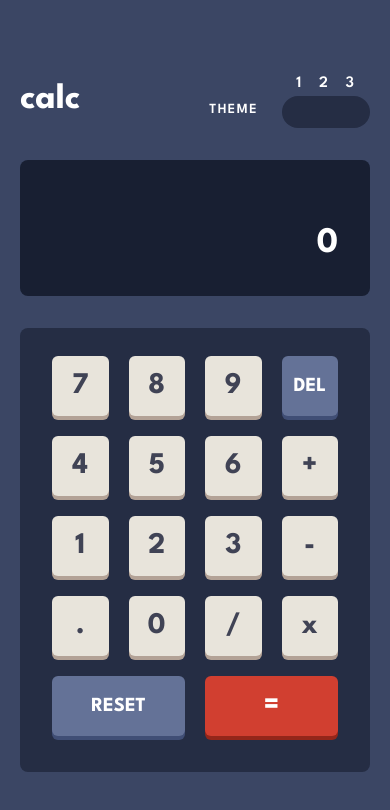
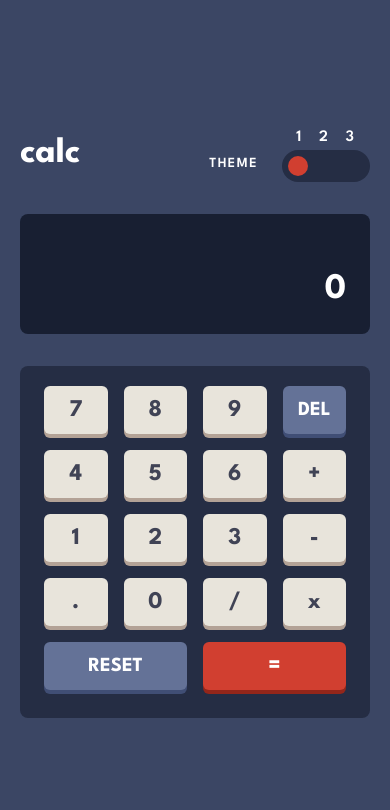
Before and after one commit to FlorianJourde/Frontend-Mentor-21-Calculator-app, a React (Vite) app: page / in a window 390 px wide. Shown: the top 810 px of the page. Built offline with nearby package versions, Linux system fonts and the light colour scheme.

Commit message:
Finish challenge

```diff
--- /dev/null
+++ b/src/Calculator.css
@@ -0,0 +1,177 @@
+.calculator .keyboard
+{
+  display: grid;
+  grid-template-columns: repeat(4, minmax(0, 1fr));
+  grid-template-areas:
+    "seven eight nine del"
+    "four five six plus"
+    "one two three minus"
+    "dot zero divide multiply"
+    "reset reset equal equal";
+  gap: 1.25rem;
+
+  @media (max-width: 767px)
+  {
+    gap: 1rem;
+  }
+}
+
+.calculator .keyboard button[value='0']
+{
+  grid-area: zero;
+}
+
+.calculator .keyboard button[value='1']
+{
+  grid-area: one;
+}
+
+.calculator .keyboard button[value='2']
+{
+  grid-area: two;
+}
+
+.calculator .keyboard button[value='3']
+{
+  grid-area: three;
+}
+
+.calculator .keyboard button[value='4']
+{
+  grid-area: four;
+}
+
+.calculator .keyboard button[value='5']
+{
+  grid-area: five;
+}
+
+.calculator .keyboard button[value='6']
+{
+  grid-area: six;
+}
+
+.calculator .keyboard button[value='7']
+{
+  grid-area: seven;
+}
+
+.calculator .keyboard button[value='8']
+{
+  grid-area: eight;
+}
+
+.calculator .keyboard button[value='9']
+{
+  grid-area: nine;
+}
+
+.calculator .keyboard button[value='Del']
+{
+  grid-area: del;
+}
+
+.calculator .keyboard button[value='Reset']
+{
+  grid-area: reset;
+}
+
+.calculator .keyboard button[value='-']
+{
+  grid-area: minus;
+}
+
+.calculator .keyboard button[value='x']
+{
+  grid-area: multiply;
+}
+
+.calculator .keyboard button[value='+']
+{
+  grid-area: plus;
+}
+
+.calculator .keyboard button[value='.']
+{
+  grid-area: dot;
+}
+
+.calculator .keyboard button[value='/']
+{
+  grid-area: divide;
+}
+
+.calculator .keyboard button[value='=']
+{
+  grid-area: equal;
+}
+
+.switches
+{
+  @apply bg-[#252d44];
+}
+
+.display
+{
+  @apply bg-[#181f32] text-white transition-colors;
+}
+
+.keyboard
+{
+  @apply bg-[#252d44] transition-colors;
+}
+
+.btn
+{
+  @apply rounded-md flex justify-center items-center bg-[#e8e4db] text-[#404355] text-2xl md:text-3xl font-bold p-2 md:p-3 shadow-[0_4px_0px_0px_#b3a296] -translate-y-1 transition-all
+}
+
+.btn:hover
+{
+  @apply bg-[#c9c1ac]
+}
+
+.btn.clicked
+{
+  @apply translate-y-0 shadow-[0_0px_0px_0px_#b3a296]
+}
+
+.btn-secondary
+{
+  @apply bg-[#647297] uppercase text-white shadow-[0_4px_0px_0px_#404e75] text-xl
+}
+
+.btn-secondary:hover
+{
+  @apply bg-[#53638e]
+}
+
+.btn-secondary.clicked
+{
+  @apply shadow-[0_0px_0px_0px_#404e75]
+}
+
+.btn-tertiary
+{
+  @apply bg-[#d13f30] uppercase text-white shadow-[0_4px_0px_0px_#94261a]
+}
+
+.btn-tertiary:hover
+{
+  @apply bg-[#b13427]
+}
+
+.btn-tertiary.clicked
+{
+  @apply shadow-[0_0px_0px_0px_#94261a]
+}
+
+input[type="radio"]
+{
+  @apply appearance-none w-5 rounded-full aspect-square transition-colors duration-200
+}
+
+input[type="radio"]:checked
+{
+  @apply bg-[#d13f30]
+}
--- a/src/Calculator.tsx
+++ b/src/Calculator.tsx
@@ -1,5 +1,6 @@
-import { useEffect, useState } from 'react'
+import { useState } from 'react'
 import ThemeSwitcher from './ThemeSwitcher';
+import './Calculator.css'
 
 export default function Calculator() {
   const [total, setTotal] = useState<number>(0);
@@ -7,10 +8,6 @@ export default function Calculator() {
   const [typing, setTyping] = useState<string>('0');
   const [showResult, setShowResult] = useState<boolean>(false)
   const keys = ['0', '1', '2', '3', '4', '5', '6', '7', '8', '9']
-
-  // useEffect(() => { console.log(total); }, [total]);
-  // useEffect(() => { console.log(operator); }, [operator]);
-  // useEffect(() => { console.log(typing); }, [typing]);
 
   function reset() {
     setTyping('0');
@@ -92,29 +89,27 @@ export default function Calculator() {
     <div className="wrapper">
       <div className='calculator w-full flex flex-col gap-8'>
 
-        <ThemeSwitcher/>
+        <ThemeSwitcher />
 
-        <div className={'display flex flex-col text-right p-8 rounded-lg justify-end bg-[#181f32] text-white font-bold' + ' ' + (showResult === true && 'flex-col-reverse')}>
+        <div className={'display flex flex-col text-right p-6 md:p-8 rounded-lg justify-end font-bold' + ' ' + (showResult === true && 'flex-col-reverse')}>
           <h3 className={(total === 0 ? 'opacity-0' : '') + ' ' + (showResult === true ? 'text-4xl' : 'text-2xl')}>{total} {operator}</h3>
           <h2 className={(showResult === true ? 'text-2xl opacity-0' : 'text-4xl')}>{typing}</h2>
         </div>
 
-        {/* <div className="keyboard bg-[#252d44] p-8 rounded-lg grid grid-cols-4 gap-5"> */}
-
-        <div className="keyboard bg-[#252d44] p-8 rounded-lg">
+        <div className="keyboard p-6 md:p-8 rounded-lg">
 
           {keys.map((key) => (
             <button key={key} value={key} onClick={handleClick} data-type="numeric" className="btn">{key}</button>
           ))}
 
-          <button value="Del" onClick={handleClick} data-type="function" className="btn btn-blue">Del</button>
+          <button value="Del" onClick={handleClick} data-type="function" className="btn btn-secondary">Del</button>
           <button value="+" onClick={handleClick} data-type="operator" className="btn">+</button>
           <button value="-" onClick={handleClick} data-type="operator" className="btn">-</button>
           <button value="." onClick={handleClick} data-type="numeric" className="btn">.</button>
           <button value="/" onClick={handleClick} data-type="operator" className="btn">/</button>
           <button value="x" onClick={handleClick} data-type="operator" className="btn">x</button>
-          <button value="Reset" onClick={handleClick} data-type="function" className="btn btn-blue">Reset</button>
-          <button value="=" onClick={handleClick} data-type="function" className="btn btn-red">=</button>
+          <button value="Reset" onClick={handleClick} data-type="function" className="btn btn-secondary">Reset</button>
+          <button value="=" onClick={handleClick} data-type="function" className="btn btn-tertiary">=</button>
         </div>
       </div>
     </div>
--- /dev/null
+++ b/src/ThemeSwitcher.css
@@ -0,0 +1,140 @@
+body.retro
+{
+    @apply bg-[#e6e6e6] text-[#383730];
+
+    .switches
+    {
+        @apply bg-[#d3cdcd];
+    }
+
+    .display
+    {
+        @apply bg-[#eeeeee] text-[#383730]
+    }
+
+    .keyboard
+    {
+        @apply bg-[#d3cdcd]
+    }
+
+    .btn
+    {
+        @apply bg-[#e5e4e0] text-[#383730] shadow-[0_4px_0px_0px_#9f9e9b];
+    }
+
+    .btn:hover
+    {
+        @apply bg-[#dfdbd1]
+    }
+
+    .btn.clicked
+    {
+        @apply shadow-[0_0px_0px_0px_#9f9e9b]
+    }
+
+    .btn-secondary
+    {
+        @apply bg-[#3a8186] text-[#ffffff] shadow-[0_4px_0px_0px_#245558];
+    }
+
+    .btn-secondary:hover
+    {
+        @apply bg-[#317277]
+    }
+
+    .btn-secondary.clicked
+    {
+        @apply shadow-[0_0px_0px_0px_#245558]
+    }
+
+    .btn-tertiary
+    {
+        @apply bg-[#c85401] text-[#ffffff] shadow-[0_4px_0px_0px_#903e03];
+    }
+
+    .btn-tertiary:hover
+    {
+        @apply bg-[#b64d02]
+    }
+
+    .btn-tertiary.clicked
+    {
+        @apply shadow-[0_0px_0px_0px_#903e03]
+    }
+
+    input[type="radio"]:checked
+    {
+        @apply bg-[#c85401]
+    }
+}
+
+body.synthwave
+{
+    @apply bg-[#17062a] text-[#f7e337];
+
+    .switches
+    {
+        @apply bg-[#1e0836];
+    }
+
+    .display
+    {
+        @apply bg-[#1e0836] text-[#f7e337]
+    }
+
+    .keyboard
+    {
+        @apply bg-[#1e0836]
+    }
+
+    .btn
+    {
+        @apply bg-[#321d48] text-[#f7e337] shadow-[0_4px_0px_0px_#871d9e];
+    }
+
+    .btn:hover
+    {
+        @apply bg-[#41275c]
+    }
+
+    .btn.clicked
+    {
+        @apply shadow-[0_0px_0px_0px_#871d9e]
+    }
+
+    .btn-secondary
+    {
+        @apply bg-[#58077a] text-[#ffffff] shadow-[0_4px_0px_0px_#ba18f5];
+    }
+
+    .btn-secondary:hover
+    {
+        @apply bg-[#450161]
+    }
+
+    .btn-secondary.clicked
+    {
+        @apply shadow-[0_0px_0px_0px_#ba18f5]
+    }
+
+    .btn-tertiary
+    {
+        @apply bg-[#00decf] text-[#084b51] shadow-[0_4px_0px_0px_#6dfaf1];
+    }
+
+    .btn-tertiary:hover
+    {
+        @apply bg-[#00c4b7]
+    }
+
+    .btn-tertiary.clicked
+    {
+        @apply shadow-[0_0px_0px_0px_#6dfaf1]
+    }
+
+
+    input[type="radio"]:checked
+    {
+        @apply bg-[#00decf]
+    }
+}
--- a/src/ThemeSwitcher.tsx
+++ b/src/ThemeSwitcher.tsx
@@ -1,42 +1,36 @@
-import React, { ChangeEventHandler, useState } from 'react'
+import './ThemeSwitcher.css'
 
 export default function ThemeSwitcher() {
-  const [theme, setTheme] = useState<string>('classic')
 
   const onChange = (e: any) => {
-    const { name } = e.target;
-    // console.log(e);
     const clickedRadioButton = e.currentTarget;
     const theme = clickedRadioButton.id;
-    console.log(clickedRadioButton);
-    console.log(theme);
-    // console.log(name);
+    const body = document.body;
 
+    body.className = "";
+    body.classList.add(theme)
   }
 
   return (
     <div className="header flex gap-5 justify-between items-center">
-      <h2 className="logo text-4xl font-bold text-white">calc</h2>
+      <h2 className="logo text-4xl font-bold">calc</h2>
       <div className="flex gap-6 items-end">
-        <p className='uppercase text-sm text-white font-semibold tracking-widest mb-2'>Theme</p>
+        <p className='uppercase text-sm font-semibold tracking-widest mb-2'>Theme</p>
         <div className="theme-selection">
-          <ul className='themes flex gap-4 text-white font-semibold tracking-widest justify-center'>
+          <ul className='themes flex gap-4 font-semibold tracking-widest justify-center'>
             <li>1</li>
             <li>2</li>
             <li>3</li>
           </ul>
-          <ul className='switches flex gap-2 [&>li>input]:cursor-pointer [&>li]:flex bg-[#252d44] p-1.5 rounded-3xl'>
+          <ul className='switches flex gap-2 [&>li>input]:cursor-pointer [&>li]:flex p-1.5 rounded-3xl'>
             <li>
-              <input type="radio" id="classic-theme" name="theme-switcher" onChange={onChange} />
-              {/* <label htmlFor="classic-theme">Classic</label> */}
+              <input type="radio" id="classic" name="theme-switcher" onChange={onChange} defaultChecked />
             </li>
             <li>
-              <input type="radio" id="synthwave-theme" name="theme-switcher" onChange={onChange} />
-              {/* <label htmlFor="synthwave-theme">Synthwave</label> */}
+              <input type="radio" id="retro" name="theme-switcher" onChange={onChange} />
             </li>
             <li>
-              <input type="radio" id="retro-theme" name="theme-switcher" onChange={onChange} />
-              {/* <label htmlFor="retro-theme">Retro</label> */}
+              <input type="radio" id="synthwave" name="theme-switcher" onChange={onChange} />
             </li>
           </ul>
         </div>
--- a/src/index.css
+++ b/src/index.css
@@ -25,6 +25,8 @@ html
 body
 {
   background-color: #3b4664;
+  color: white;
+  @apply transition-colors duration-200;
 }
 
 input,
@@ -40,7 +42,6 @@ select
   width: 100%;
   padding-left: 20px;
   padding-right: 20px;
-  max-width: 600px;
   margin-left: auto;
   margin-right: auto;
   position: relative;
@@ -51,6 +52,11 @@ select
   flex-wrap: inherit;
   gap: inherit;
   z-index: inherit;
+  max-width: 600px;
+
+  @media (max-width: 767px) {
+  max-width: 400px;
+}
 }
 
 #root
@@ -61,230 +67,3 @@ select
   align-items: center;
   justify-content: center;
 }
-
-.calculator .keyboard
-{
-  display: grid;
-  grid-template-columns: repeat(4, minmax(0, 1fr));
-  grid-template-areas:
-    "seven eight nine del"
-    "four five six plus"
-    "one two three minus"
-    "dot zero divide multiply"
-    "reset reset equal equal";
-  gap: 1.25rem;
-}
-
-.calculator .keyboard button[value='0']
-{
-  grid-area: zero;
-}
-
-.calculator .keyboard button[value='1']
-{
-  grid-area: one;
-}
-
-.calculator .keyboard button[value='2']
-{
-  grid-area: two;
-}
-
-.calculator .keyboard button[value='3']
-{
-  grid-area: three;
-}
-
-.calculator .keyboard button[value='4']
-{
-  grid-area: four;
-}
-
-.calculator .keyboard button[value='5']
-{
-  grid-area: five;
-}
-
-.calculator .keyboard button[value='6']
-{
-  grid-area: six;
-}
-
-.calculator .keyboard button[value='7']
-{
-  grid-area: seven;
-}
-
-.calculator .keyboard button[value='8']
-{
-  grid-area: eight;
-}
-
-.calculator .keyboard button[value='9']
-{
-  grid-area: nine;
-}
-
-.calculator .keyboard button[value='Del']
-{
-  grid-area: del;
-}
-
-.calculator .keyboard button[value='Reset']
-{
-  grid-area: reset;
-}
-
-.calculator .keyboard button[value='-']
-{
-  grid-area: minus;
-}
-
-.calculator .keyboard button[value='x']
-{
-  grid-area: multiply;
-}
-
-.calculator .keyboard button[value='+']
-{
-  grid-area: plus;
-}
-
-.calculator .keyboard button[value='.']
-{
-  grid-area: dot;
-}
-
-.calculator .keyboard button[value='/']
-{
-  grid-area: divide;
-}
-
-.calculator .keyboard button[value='=']
-{
-  grid-area: equal;
-}
-
-.btn
-{
-  @apply rounded-md flex justify-center items-center bg-[#e8e4db] text-[#404355] text-3xl font-bold p-3 shadow-[0_4px_0px_0px_#b3a296] -translate-y-1 transition-all
-}
-
-.btn:hover
-{
-  @apply bg-[#c9c1ac]
-}
-
-.btn.clicked
-{
-  @apply translate-y-0 shadow-[0_0px_0px_0px_#b3a296]
-}
-
-.btn-blue
-{
-  @apply bg-[#647297] uppercase text-white shadow-[0_4px_0px_0px_#404e75] text-xl
-}
-
-.btn-blue:hover
-{
-  @apply bg-[#53638e]
-}
-
-.btn-blue.clicked
-{
-  @apply shadow-[0_0px_0px_0px_#404e75]
-}
-
-.btn-red
-{
-  @apply bg-[#d13f30] uppercase text-white shadow-[0_4px_0px_0px_#94261a]
-}
-
-.btn-red:hover
-{
-  @apply bg-[#b13427]
-}
-
-.btn-red.clicked
-{
-  @apply shadow-[0_0px_0px_0px_#94261a]
-}
-
-input[type="radio"]
-{
-  @apply appearance-none w-5 rounded-full aspect-square transition-colors duration-200
-}
-
-input[type="radio"]:checked
-{
-  @apply bg-[#d13f30]
-}
-
-/* :root {
-  font-family: Inter, system-ui, Avenir, Helvetica, Arial, sans-serif;
-  line-height: 1.5;
-  font-weight: 400;
-
-  color-scheme: light dark;
-  color: rgba(255, 255, 255, 0.87);
-  background-color: #242424;
-
-  font-synthesis: none;
-  text-rendering: optimizeLegibility;
-  -webkit-font-smoothing: antialiased;
-  -moz-osx-font-smoothing: grayscale;
-}
-
-a {
-  font-weight: 500;
-  color: #646cff;
-  text-decoration: inherit;
-}
-a:hover {
-  color: #535bf2;
-}
-
-body {
-  margin: 0;
-  display: flex;
-  place-items: center;
-  min-width: 320px;
-  min-height: 100vh;
-}
-
-h1 {
-  font-size: 3.2em;
-  line-height: 1.1;
-}
-
-button {
-  border-radius: 8px;
-  border: 1px solid transparent;
-  padding: 0.6em 1.2em;
-  font-size: 1em;
-  font-weight: 500;
-  font-family: inherit;
-  background-color: #1a1a1a;
-  cursor: pointer;
-  transition: border-color 0.25s;
-}
-button:hover {
-  border-color: #646cff;
-}
-button:focus,
-button:focus-visible {
-  outline: 4px auto -webkit-focus-ring-color;
-}
-
-@media (prefers-color-scheme: light) {
-  :root {
-    color: #213547;
-    background-color: #ffffff;
-  }
-  a:hover {
-    color: #747bff;
-  }
-  button {
-    background-color: #f9f9f9;
-  }
-} */
```
Also changed, not shown: src/App.css (deleted, +0 -42 lines).
